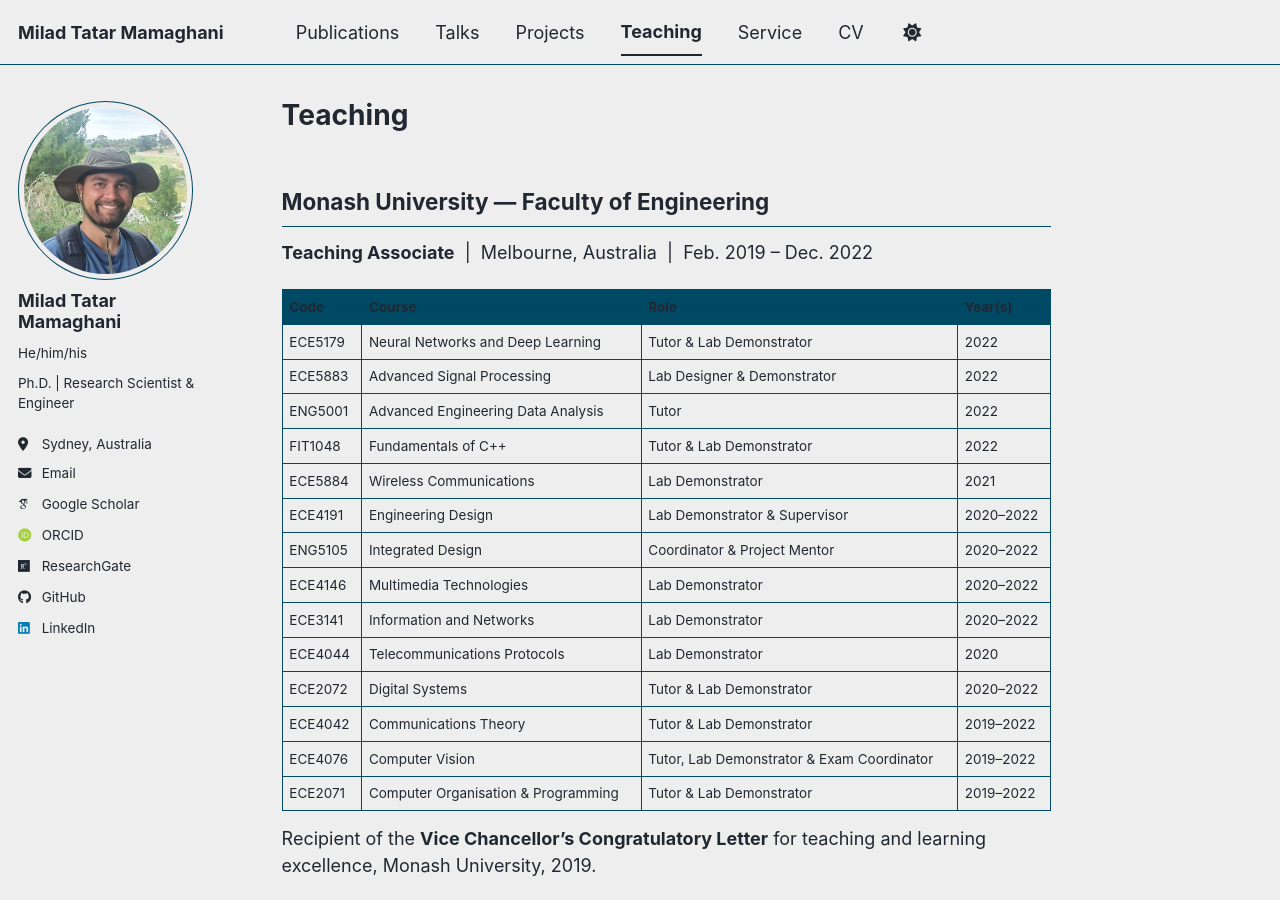
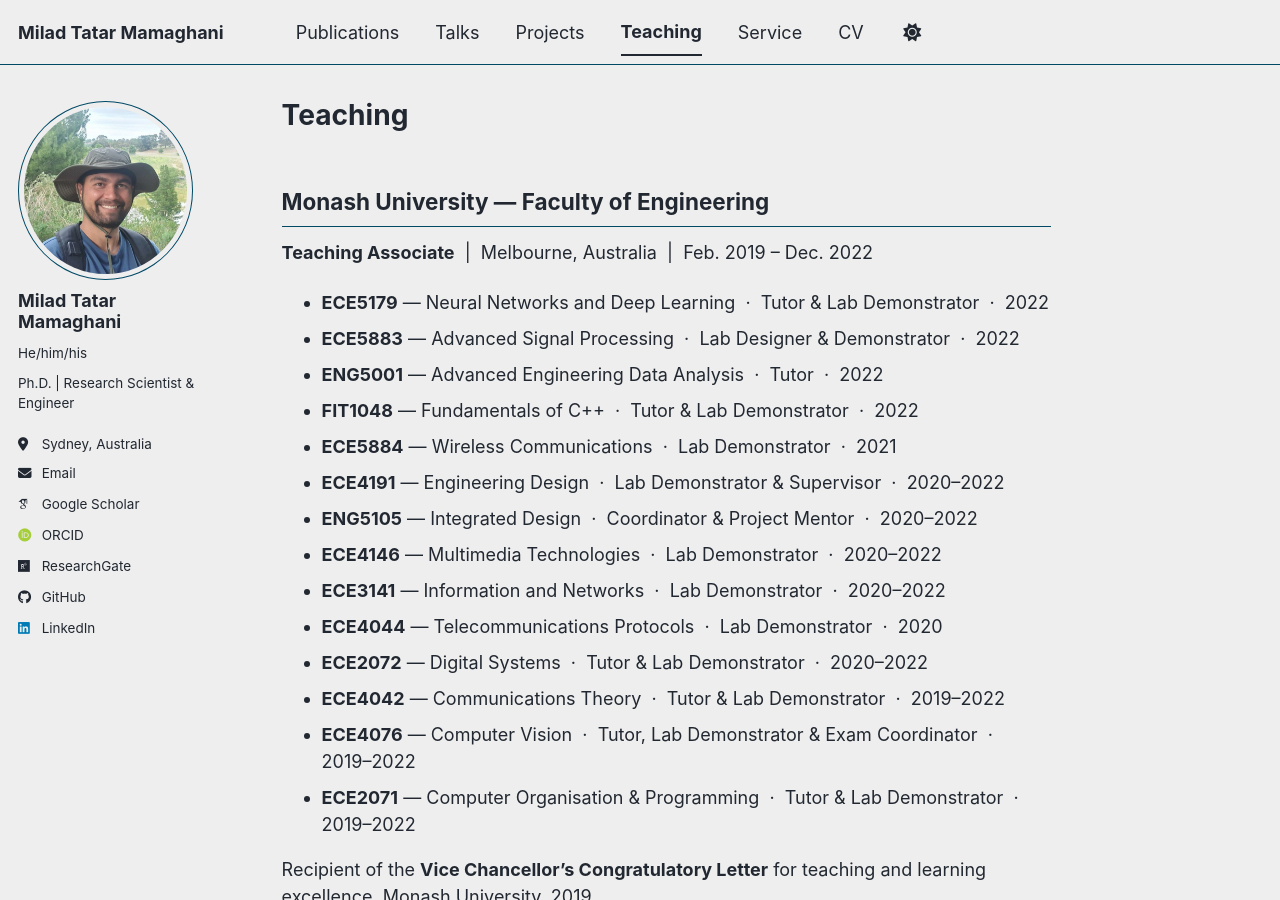
Before and after one commit to miladtm94/miladtm94.github.io, a Jekyll site: the page built from _pages/teaching.html, in a window 1280 px wide and 900 px high. Built offline with Jekyll 4.4.1, drawn with Linux system fonts in a browser that asks for light colours; some web fonts are replaced; a script bundle is joined from its source files by our own code; library files that are not in the unit come from our copies.

Commit message:
Remove teaching table, fix publications panel bg, scrollable news

```diff
--- a/_pages/publications.html
+++ b/_pages/publications.html
@@ -8,7 +8,7 @@ author_profile: true
 {% include base_path %}
 
 <!-- Research Summary Panel -->
-<div style="background:#f8f9fa; border-left:4px solid #2a7ae2; border-radius:4px; padding:1.1em 1.4em; margin-bottom:1.8em;">
+<div style="border:1px solid rgba(128,128,128,0.25); border-left:4px solid #2a7ae2; border-radius:4px; padding:1.1em 1.4em; margin-bottom:1.8em;">
 
   <div style="display:flex; flex-wrap:wrap; gap:1.5em 2.5em; margin-bottom:0.9em;">
 
--- a/_pages/teaching.html
+++ b/_pages/teaching.html
@@ -9,32 +9,22 @@ author_profile: true
 
 <p><strong>Teaching Associate</strong> &nbsp;|&nbsp; Melbourne, Australia &nbsp;|&nbsp; Feb. 2019 &ndash; Dec. 2022</p>
 
-<table>
-  <thead>
-    <tr>
-      <th>Code</th>
-      <th>Course</th>
-      <th>Role</th>
-      <th>Year(s)</th>
-    </tr>
-  </thead>
-  <tbody>
-    <tr><td>ECE5179</td><td>Neural Networks and Deep Learning</td><td>Tutor &amp; Lab Demonstrator</td><td>2022</td></tr>
-    <tr><td>ECE5883</td><td>Advanced Signal Processing</td><td>Lab Designer &amp; Demonstrator</td><td>2022</td></tr>
-    <tr><td>ENG5001</td><td>Advanced Engineering Data Analysis</td><td>Tutor</td><td>2022</td></tr>
-    <tr><td>FIT1048</td><td>Fundamentals of C++</td><td>Tutor &amp; Lab Demonstrator</td><td>2022</td></tr>
-    <tr><td>ECE5884</td><td>Wireless Communications</td><td>Lab Demonstrator</td><td>2021</td></tr>
-    <tr><td>ECE4191</td><td>Engineering Design</td><td>Lab Demonstrator &amp; Supervisor</td><td>2020&ndash;2022</td></tr>
-    <tr><td>ENG5105</td><td>Integrated Design</td><td>Coordinator &amp; Project Mentor</td><td>2020&ndash;2022</td></tr>
-    <tr><td>ECE4146</td><td>Multimedia Technologies</td><td>Lab Demonstrator</td><td>2020&ndash;2022</td></tr>
-    <tr><td>ECE3141</td><td>Information and Networks</td><td>Lab Demonstrator</td><td>2020&ndash;2022</td></tr>
-    <tr><td>ECE4044</td><td>Telecommunications Protocols</td><td>Lab Demonstrator</td><td>2020</td></tr>
-    <tr><td>ECE2072</td><td>Digital Systems</td><td>Tutor &amp; Lab Demonstrator</td><td>2020&ndash;2022</td></tr>
-    <tr><td>ECE4042</td><td>Communications Theory</td><td>Tutor &amp; Lab Demonstrator</td><td>2019&ndash;2022</td></tr>
-    <tr><td>ECE4076</td><td>Computer Vision</td><td>Tutor, Lab Demonstrator &amp; Exam Coordinator</td><td>2019&ndash;2022</td></tr>
-    <tr><td>ECE2071</td><td>Computer Organisation &amp; Programming</td><td>Tutor &amp; Lab Demonstrator</td><td>2019&ndash;2022</td></tr>
-  </tbody>
-</table>
+<ul>
+  <li><strong>ECE5179</strong> &mdash; Neural Networks and Deep Learning &nbsp;&middot;&nbsp; Tutor &amp; Lab Demonstrator &nbsp;&middot;&nbsp; 2022</li>
+  <li><strong>ECE5883</strong> &mdash; Advanced Signal Processing &nbsp;&middot;&nbsp; Lab Designer &amp; Demonstrator &nbsp;&middot;&nbsp; 2022</li>
+  <li><strong>ENG5001</strong> &mdash; Advanced Engineering Data Analysis &nbsp;&middot;&nbsp; Tutor &nbsp;&middot;&nbsp; 2022</li>
+  <li><strong>FIT1048</strong> &mdash; Fundamentals of C++ &nbsp;&middot;&nbsp; Tutor &amp; Lab Demonstrator &nbsp;&middot;&nbsp; 2022</li>
+  <li><strong>ECE5884</strong> &mdash; Wireless Communications &nbsp;&middot;&nbsp; Lab Demonstrator &nbsp;&middot;&nbsp; 2021</li>
+  <li><strong>ECE4191</strong> &mdash; Engineering Design &nbsp;&middot;&nbsp; Lab Demonstrator &amp; Supervisor &nbsp;&middot;&nbsp; 2020&ndash;2022</li>
+  <li><strong>ENG5105</strong> &mdash; Integrated Design &nbsp;&middot;&nbsp; Coordinator &amp; Project Mentor &nbsp;&middot;&nbsp; 2020&ndash;2022</li>
+  <li><strong>ECE4146</strong> &mdash; Multimedia Technologies &nbsp;&middot;&nbsp; Lab Demonstrator &nbsp;&middot;&nbsp; 2020&ndash;2022</li>
+  <li><strong>ECE3141</strong> &mdash; Information and Networks &nbsp;&middot;&nbsp; Lab Demonstrator &nbsp;&middot;&nbsp; 2020&ndash;2022</li>
+  <li><strong>ECE4044</strong> &mdash; Telecommunications Protocols &nbsp;&middot;&nbsp; Lab Demonstrator &nbsp;&middot;&nbsp; 2020</li>
+  <li><strong>ECE2072</strong> &mdash; Digital Systems &nbsp;&middot;&nbsp; Tutor &amp; Lab Demonstrator &nbsp;&middot;&nbsp; 2020&ndash;2022</li>
+  <li><strong>ECE4042</strong> &mdash; Communications Theory &nbsp;&middot;&nbsp; Tutor &amp; Lab Demonstrator &nbsp;&middot;&nbsp; 2019&ndash;2022</li>
+  <li><strong>ECE4076</strong> &mdash; Computer Vision &nbsp;&middot;&nbsp; Tutor, Lab Demonstrator &amp; Exam Coordinator &nbsp;&middot;&nbsp; 2019&ndash;2022</li>
+  <li><strong>ECE2071</strong> &mdash; Computer Organisation &amp; Programming &nbsp;&middot;&nbsp; Tutor &amp; Lab Demonstrator &nbsp;&middot;&nbsp; 2019&ndash;2022</li>
+</ul>
 
 <p>Recipient of the <strong>Vice Chancellor&rsquo;s Congratulatory Letter</strong> for teaching and learning excellence, Monash University, 2019.</p>
 
```
Also changed, not shown: _pages/about.md (+7 -9 lines).
